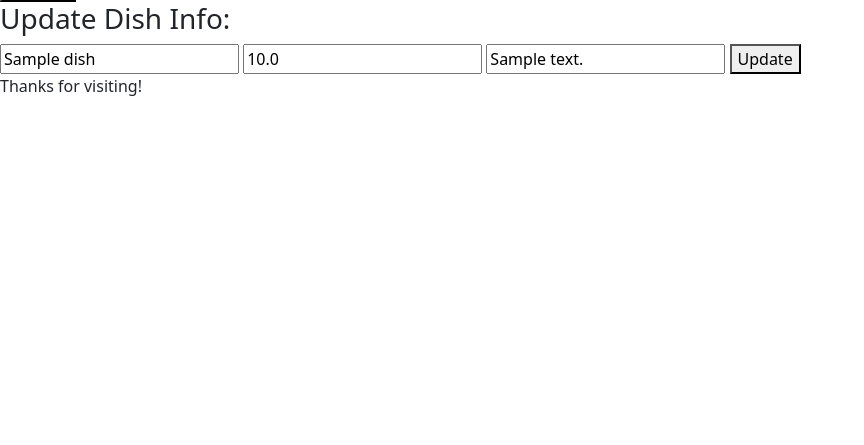
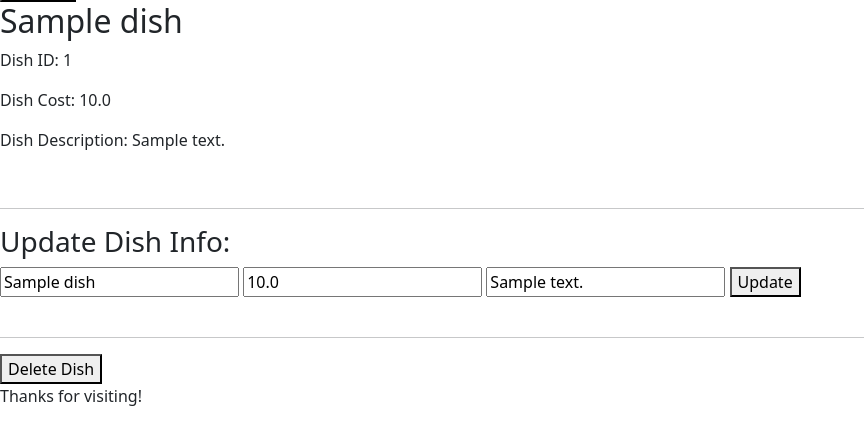
Before and after one commit to alam1704/pos_app, a Flask app: page /dishes/1/ in a window 1280 px wide. Shown: the part 108-553 px from the top of the page, without its empty margins (0-864 px from the left). Run offline with Flask 2, Linux system fonts and the light colour scheme; a user stored in the database is signed in; tables that the repository leaves empty hold one stand-in row (values such as "Sample post"); parts of the project's set-up code (start-up, migrations or seed data) failed here and were passed over.

Commit message:
added delete function

```diff
--- a/pos_app/controllers/dish_controller.py
+++ b/pos_app/controllers/dish_controller.py
@@ -65,7 +65,7 @@ def item_update(id):
     }
     return render_template("dish_detail.html", page_data=data)
 
-@dishes.route('/dishes/<int:id>/', methods=['DELETE'])
+@dishes.route('/dishes/<int:id>/delete/', methods=['POST'])
 @login_required
 def item_delete(id):
     # Will delete specific item on menu
--- a/pos_app/controllers/restaurant_controller.py
+++ b/pos_app/controllers/restaurant_controller.py
@@ -25,7 +25,7 @@ def retrieve_restaurants():
     }
     return render_template("restaurant_index.html", page_data=data)
 
-@restaurant.route("/signup/", methods=['GET', 'POST'])
+@restaurant.route("/", methods=['GET', 'POST'])
 def sign_up():
     data = {
         "page_title":"Restaurant Sign Up"
--- a/pos_app/templates/base.html
+++ b/pos_app/templates/base.html
@@ -23,7 +23,7 @@
                     </form>
                 {% else %}
                     <a href="/login/">Log In</a>
-                    <a href="/signup/">Sign Up</a>
+                    <a href="/">Sign Up</a>
                 {% endif %}
             </nav>
         </header>
--- a/pos_app/templates/dish_detail.html
+++ b/pos_app/templates/dish_detail.html
@@ -1,6 +1,11 @@
 {% extends "base.html" %}
 {% block content %}
-
+    <h2> {{ page_data.dish.dish_name }} </h2>
+    <p> Dish ID: {{ page_data.dish.dish_id }}</p>
+    <p> Dish Cost: {{ page_data.dish.dish_cost }}</p>
+    <p> Dish Description: {{ page_data.dish.dish_description }}</p>
+    <br>
+    <hr/>
 
     <h3>Update Dish Info:</h3>
     <div>
@@ -15,5 +20,10 @@
         </form>
     </div>
 
+    <br><hr/>
+
+    <form action = "/dishes/{{ page_data.dish.dish_id }}/delete/", method="POST">
+        <button>Delete Dish</button>
+    </form>
 
 {% endblock %}
--- a/pos_app/templates/restaurant_signup.html
+++ b/pos_app/templates/restaurant_signup.html
@@ -3,7 +3,7 @@
     <div>
         <h2>Enter Restaurant Details</h2>
         <div>
-            <form action="/signup/" method="POST">
+            <form action="/" method="POST">
                 <input type="text" name="restaurant_name" placeholder="Name...">
                 <input type="text" name="restaurant_email" placeholder="Email...">
                 <input type="text" name="restaurant_password" placeholder="Password...">
```
Also changed, not shown: pos_app/templates/dish_menu.html (+29 -6 lines).
